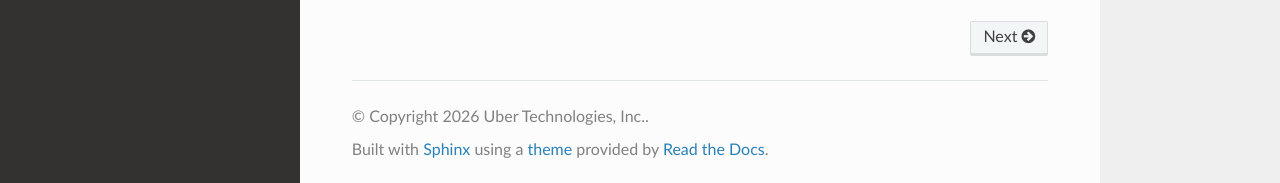
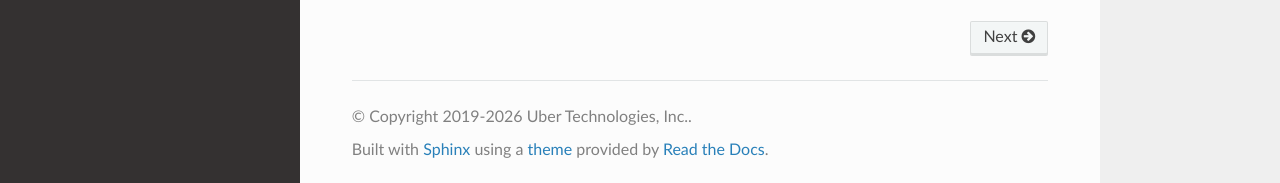
Before and after one commit to uber/causalml, a Sphinx documentation site: the page built from docs/index.rst, in a window 1280 px wide and 900 px high, scrolled down 2404 px. Shown: the part 714-897 px from the top of the window. Built offline with Sphinx 7.4.7 and the Read the Docs theme 3.1.0, drawn with Linux system fonts in a browser that asks for light colours; pages that are not in the unit, such as notebooks, are missing from menus.

Commit message:
docs: fix copyright year to range 2019-2026

```diff
--- a/docs/conf.py
+++ b/docs/conf.py
@@ -67,7 +67,7 @@ master_doc = "index"
 
 # General information about the project.
 project = "causalml"
-copyright = "2026 Uber Technologies, Inc."
+copyright = "2019-2026 Uber Technologies, Inc."
 author = "CausalML"
 
 # The version info for the project you're documenting, acts as replacement
```
